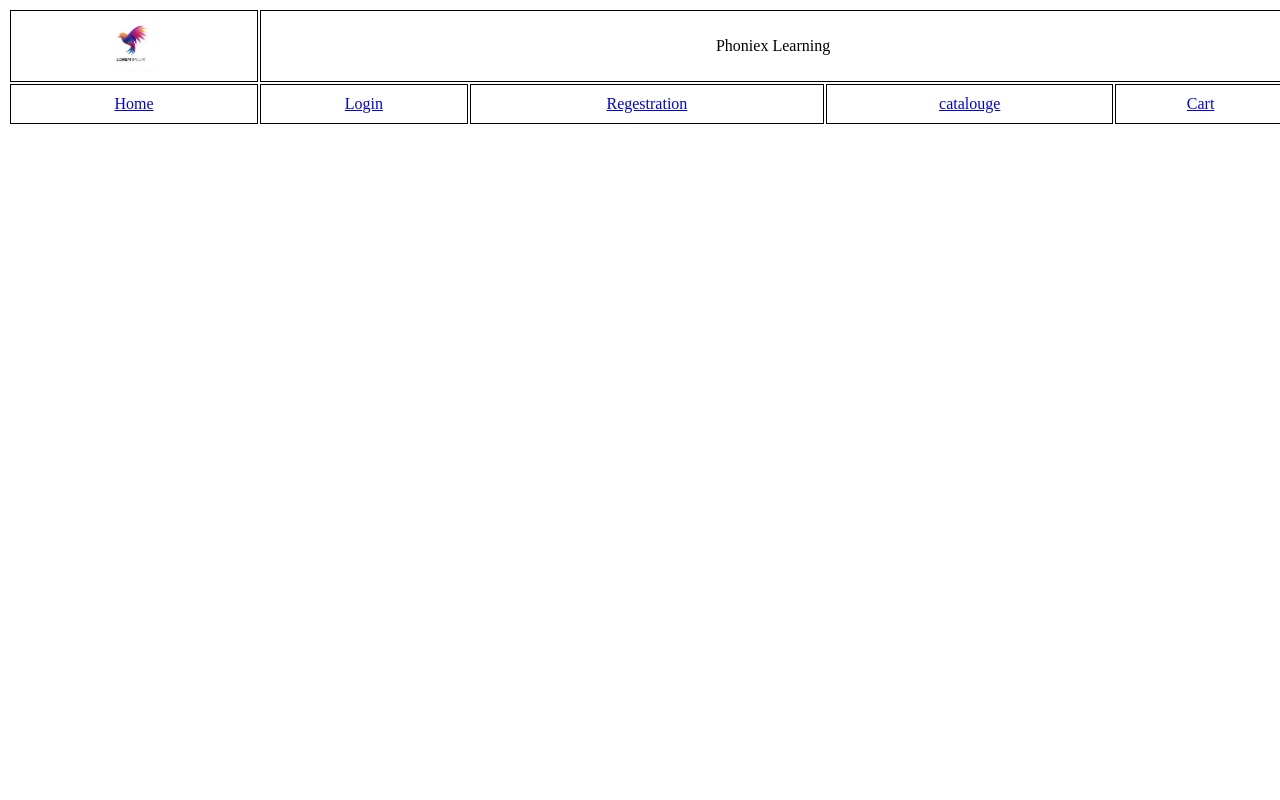
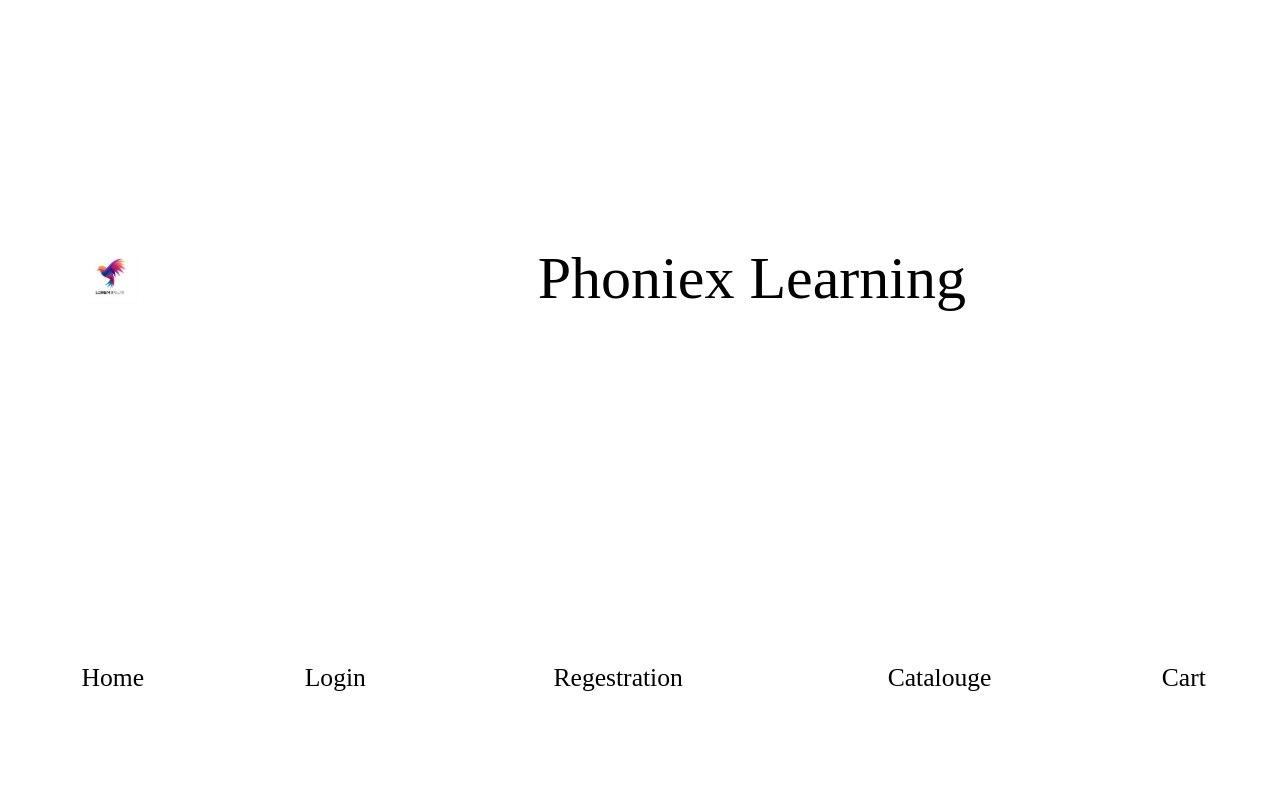
Before and after one commit to TheVivekYadav/phoenix, a plain HTML site: page header.html in a window 1280 px wide. Drawn offline with Linux system fonts and the light colour scheme.

Commit message:
this is finally done with style js etcm no more work required

```diff
--- /dev/null
+++ b/catalouge-style.css
@@ -0,0 +1,38 @@
+* {
+  padding: 0;
+  margin: 0;
+}
+body {
+    display: grid;
+    padding: 50px;
+}
+td {
+  padding: 10px;
+}
+td>img{
+    width: 100px;
+    cursor: pointer;
+    transition: 400ms;
+}
+td>img:hover{
+    transform: scale(1.5);
+}
+button{
+    border: none;
+    cursor: pointer;
+}
+button>img{
+    width: 150px;
+}
+.message-container {
+  position: fixed;
+  bottom: 20px;
+  right: -100%;
+  background-color: #ff6600;
+  color: #fff;
+  width: auto;
+  height: auto;
+  padding: 10px 20px;
+  border-radius: 5px;
+  transition: right 0.5s ease-in-out;
+}
--- /dev/null
+++ b/header-style.css
@@ -0,0 +1,36 @@
+*{
+  margin: 0;
+  padding: 0;
+}
+body {
+    overflow: hidden;
+  }
+  table {
+    width: 100vw;
+    height: 100vh;
+  }
+  td {
+    text-align: center;
+  }
+td.heading{
+  font-size: 60px;
+}
+  td a{
+    padding: 10px 30px;
+    transition: 400ms;
+    color: #000;
+  }
+  img[src="logo.jfif"] {
+    padding: 0px;
+    width: 50px;
+    height: 50px;
+  }
+  a{
+    list-style: none;
+    text-decoration: none;
+    font-size: 2vw;
+  }
+  td a:hover{
+    background-color: #000;
+    color: #fff;
+  }
--- a/header.html
+++ b/header.html
@@ -2,39 +2,23 @@
   <head>
     <title>First Webpage</title>
     <style>
-body{overflow:hidden;}
-		table{
-			width:100vw;
-			heigh: 100vh;
-}
-			td{
-			border:1px solid #000;
-			padding:10px 10px;
-			text-align:center;
-}
-img[src="logo.jfif"]{
-	padding: 0px;
-	width: 50px;
-	height:50px;
-}
+
 	</style>
+<link rel="stylesheet" href="header-style.css">
 </head>
   <body>
-
     <table>
       <tr>
-			<td><img src="logo.jfif"></td>
-			<td colspan=5>Phoniex Learning</td>
+        <td><img src="logo.jfif" /></td>
+        <td colspan="5" class="heading">Phoniex Learning</td>
       </tr>
       <tr>
         <td><a href="description.html" target="page">Home</a></td>
-			<td><a href="login.html" target="page">
-Login</a></td>
+        <td><a href="login.html" target="page"> Login</a></td>
         <td><a href="registration.html" target="page">Regestration</a></td>
-			<td><a href="catalouge.html" target="page">catalouge</a></td>
+        <td><a href="catalouge.html" target="page">Catalouge</a></td>
         <td><a href="cart.html" target="page">Cart</a></td>
       </tr>
     </table>
-
   </body>
 </html>
--- a/nav-style.css
+++ b/nav-style.css
@@ -19,4 +19,5 @@ a{
     color: inherit;
     text-decoration: none;
     width: 100%;
+    letter-spacing: 1vw;
 }
```
Also changed, not shown: catalouge.html (+2 -25 lines). Lines whose indentation alone changed are shown as unchanged.
